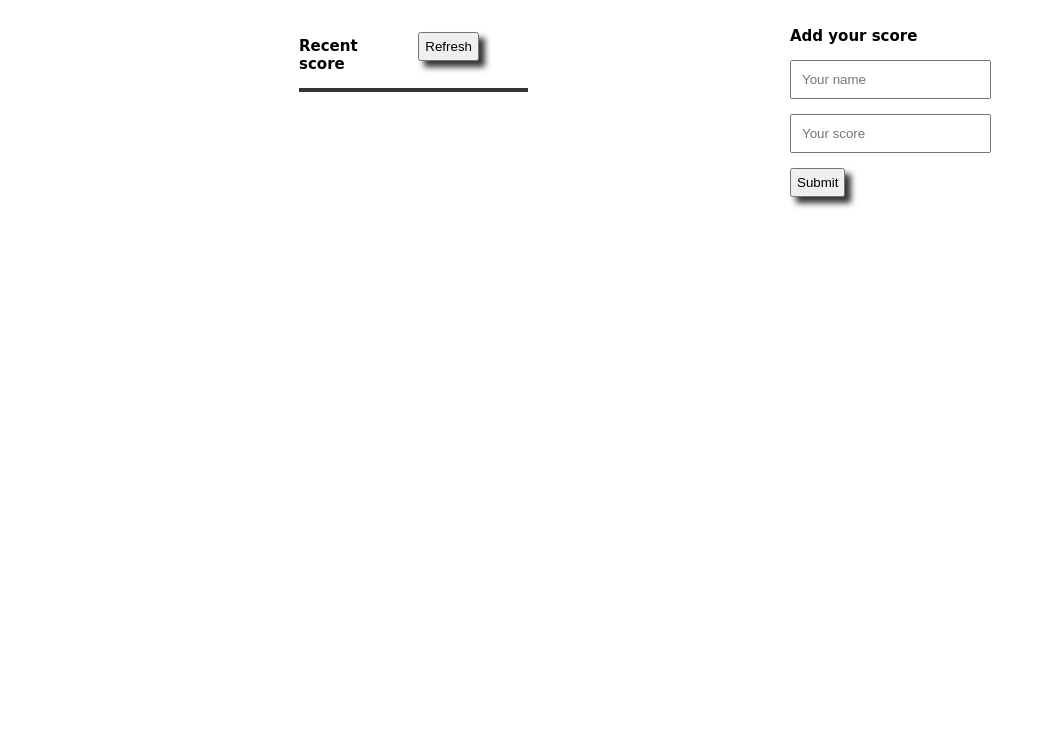
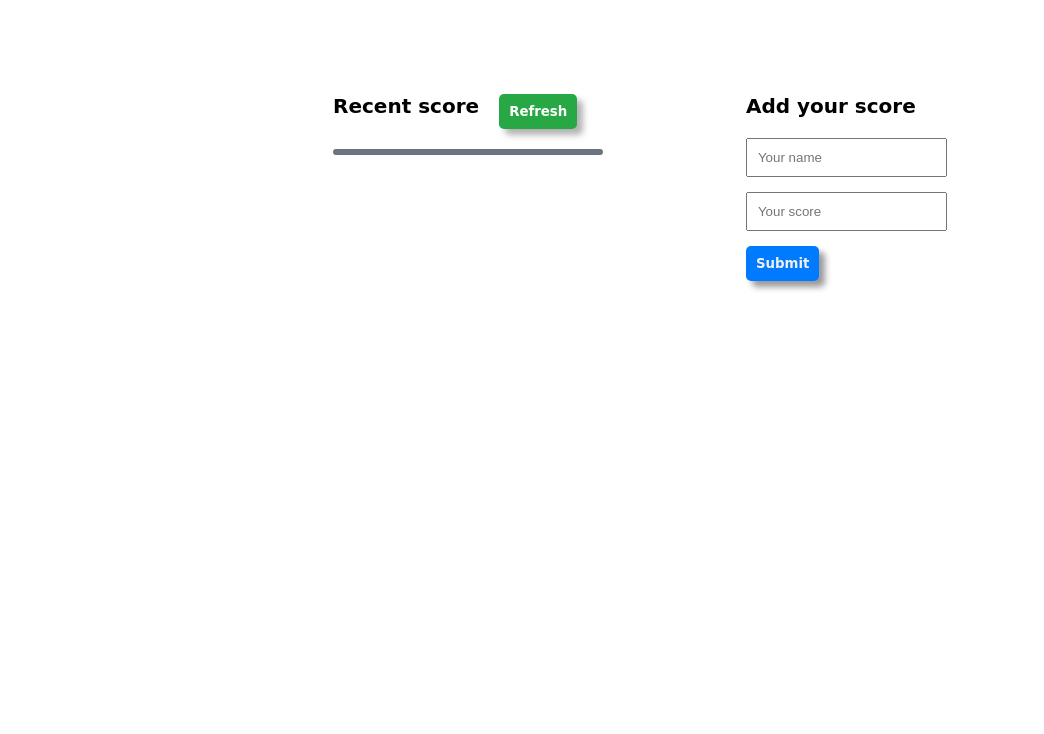
Before and after one commit to eddie-2020/leaderboard-app, a website: page src/index.html in a window 1280 px wide. Shown: the part 66-800 px from the top of the page, without its empty margins (0-1044 px from the left). Drawn offline with Linux system fonts and the light colour scheme.

Commit message:
Add final touches to my leaderboard app

```diff
--- a/src/index.html
+++ b/src/index.html
@@ -28,8 +28,8 @@
       <article class="userInput">
         <h1 class="titleII">Add your score</h1>
 
-        <input type="text" id="inputKey" placeholder="Your name" /><br />
-        <input type="text" id="inputValue" placeholder="Your score" /><br />
+        <input type="text" id="inputKey" maxlength="25" placeholder="Your name" /><br />
+        <input type="number" id="inputValue" maxlength="5" placeholder="Your score" /><br />
         <button type="submit" id="btnSubmit">Submit</button>
       </article>
     </section>
--- a/src/scss/components/_container.scss
+++ b/src/scss/components/_container.scss
@@ -7,18 +7,36 @@ body {
   display: flex;
   flex-direction: row;
   justify-content: space-evenly;
+  background-color: #fff;
+  margin: 10%;
+  margin-top: 40px;
+  padding: 50px;
 }
 
 .recent {
   display: flex;
-  justify-content: space-around;
+  justify-content: space-between;
   font-family: cursive;
   width: 100%;
 }
 
+.titleI {
+  width: 150px;
+  font-size: 25px;
+  &:hover {
+    transform: translate(40px);
+    background-color: #17a2b8;
+    color: #fff;
+    box-shadow: 6px 6px 6px rgba(0, 0, 0, 0.3);
+    padding: 5px;
+    transition: 1s;
+  }
+}
+
 .titleII {
-  font-size: 15px;
-  margin-top: 25px;
+  font-size: 20px;
+  margin-top: 20px;
+  width: 100%;
 }
 
 .refresh-data {
@@ -28,30 +46,42 @@ body {
 #btnRefresher {
   padding: 5px;
   cursor: pointer;
-  box-shadow: 6px 6px 6px rgba(0, 0, 0, 0.8);
+  background-color: #28a745;
+  color: #fff;
+  font-weight: 700;
+  font-family: cursive;
+  border: none;
+  padding: 10px;
+  border-radius: 5px;
+  box-shadow: 6px 6px 6px rgba(0, 0, 0, 0.3);
+  transition: 1s;
+
+  &:hover {
+    background-color: #dc3545;
+  }
 }
 
 .dataList {
-  padding: 10px;
+
   font-family: sans-serif;
   font-weight: 600;
   font-size: 15px;
   list-style-type: none;
-  width: 200px;
 }
 
 #data {
-  border: 2px solid #333;
-  width: 225px;
+  border: 3px solid #6c757d;
+  border-radius: 10px;
+  width: 100%;
 }
 
 .dataElement {
-  padding: 10px;
+  padding: 15px;
   font-family: cursive;
   font-size: 15px;
 
   &:nth-last-of-type(odd) {
-    background-color: #efefef;
+    background-color: #e9ecef;
   }
 }
 
@@ -68,5 +98,17 @@ body {
 #btnSubmit {
   padding: 5px;
   cursor: pointer;
-  box-shadow: 6px 6px 6px rgba(0, 0, 0, 0.8);
+  background-color: #007bff;
+  border: none;
+  padding: 10px;
+  border-radius: 5px;
+  color: #efefef;
+  font-family: cursive;
+  font-weight: 700;
+  box-shadow: 6px 6px 6px rgba(0, 0, 0, 0.4);
+  transition: 1s;
+
+  &:hover {
+    background-color: #28a745;
+  }
 }
```
Also changed, not shown: README.md, dist/index.bundle.js, dist/index.html, leaderboardappsnapshot.PNG (added), src/styles/style.css, 1 other file.
